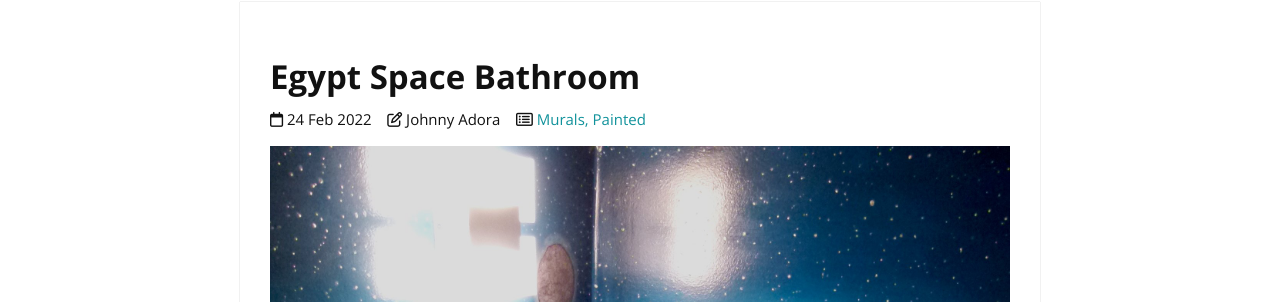
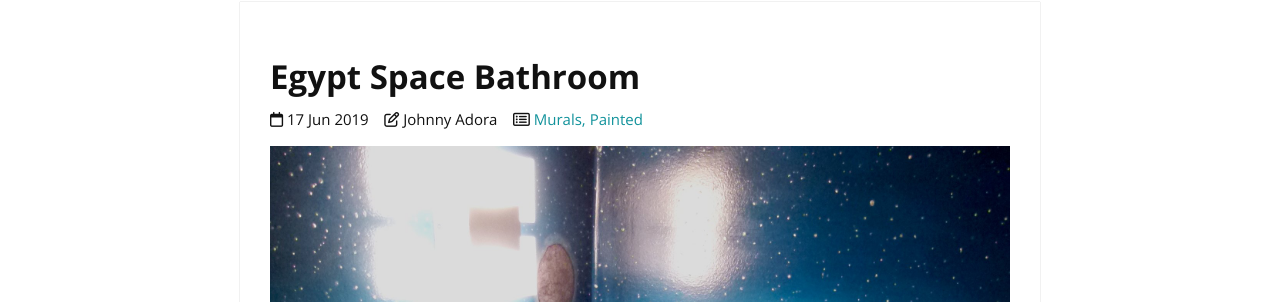
Before and after one commit to johnnyadora/johnnyadora.github.io, a Jekyll site: the page built from _posts/2019-06-17-egypt-space-bathroom.md, in a window 1280 px wide and 900 px high. Shown: the part 194-496 px from the top of the window. Built offline with Jekyll 4.4.1, drawn with Linux system fonts in a browser that asks for light colours; nearby versions of some CDN libraries.

Commit message:
Updated date for Egypt bathroom

```diff
--- a/_posts/2022-02-24-egypt-space-bathroom.md
+++ b/_posts/2019-06-17-egypt-space-bathroom.md
@@ -2,7 +2,7 @@
 layout: post
 title:  "Egypt Space Bathroom"
 description:
-date:   2022-02-24 10:51:47 +0100
+date:   2019-06-17 10:51:47 +0100
 img: P1090465.jpg
 tags:
 - Murals
```
